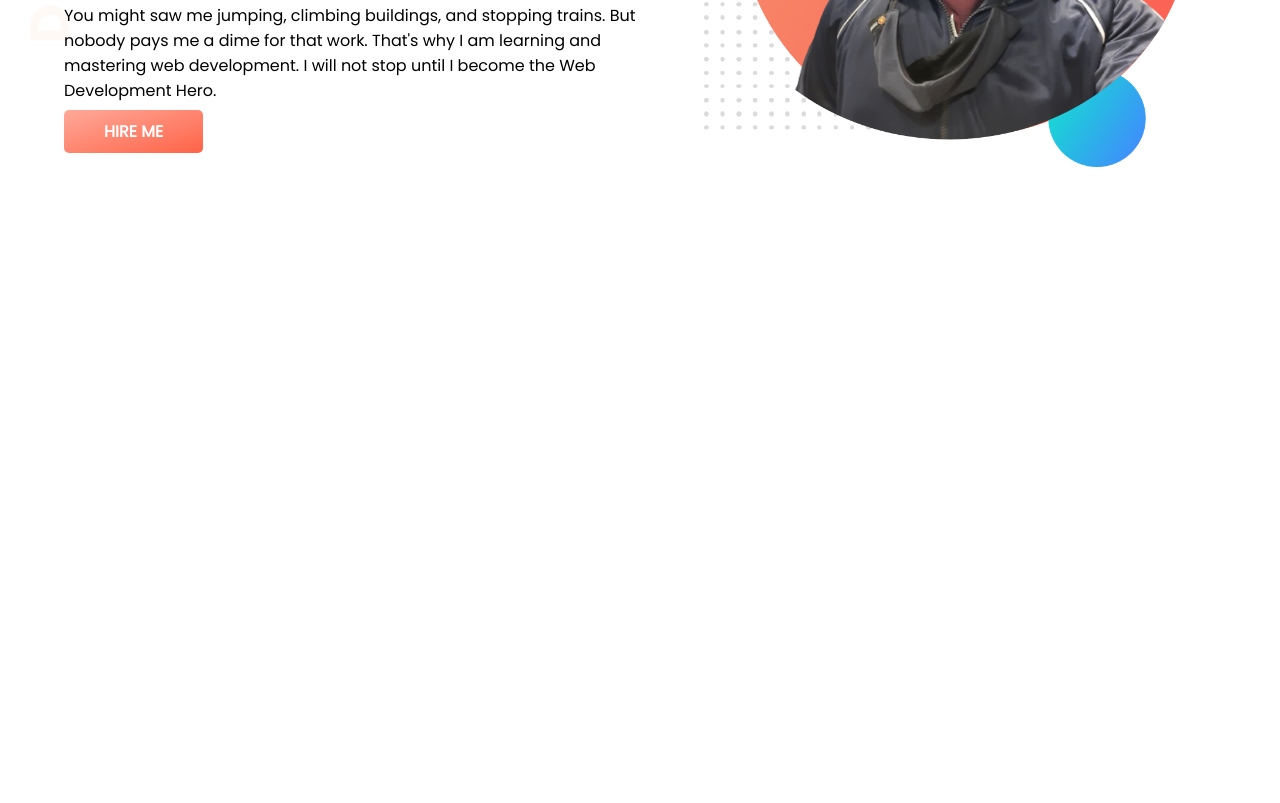
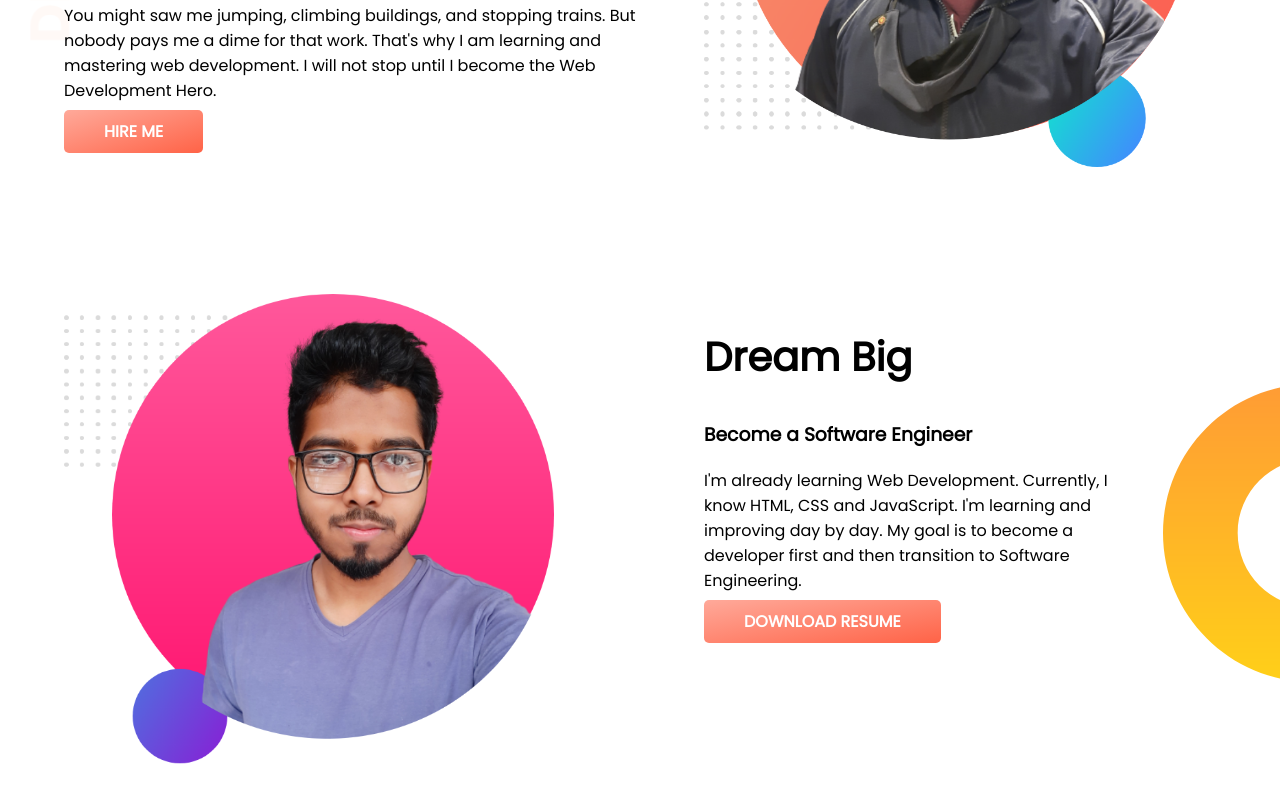
Before and after one commit to rakib099/developer-portfolio2, a plain HTML site: page index.html in a window 1280 px wide. Shown: the part 319-1122 px from the top of the page. Before the commit the page ends 800 px from the top, so only its background shows below. Drawn offline with Linux system fonts and the light colour scheme.

Commit message:
dream-big section added

```diff
--- a/index.html
+++ b/index.html
@@ -15,6 +15,7 @@
 </head>
 
 <body>
+    <!-- Top Section -->
     <section class="top-banner">
         <div class="half-width">
             <h1>Welcome to</h1>
@@ -29,6 +30,20 @@
             <img src="images/my-pic-with-bg.png" alt="">
         </div>
     </section>
+
+    <!-- Second Section -->
+    <section class="dream-big">
+        <div class="half-width">
+            <img src="images/dream-big.png" alt="">
+        </div>
+
+        <div class="half-width">
+            <h2>Dream Big</h2>
+            <h3>Become a Software Engineer</h3>
+            <p class="dream-text">I'm already learning Web Development. Currently, I know HTML, CSS and JavaScript. I'm learning and improving day by day. My goal is to become a developer first and then transition to Software Engineering.</p>
+            <a class="link-button" target="_blank" href="https://drive.google.com/file/d/1QFiJQmqrsUi_YLAJvW9C0Vk6M6dO3tPs/view?usp=sharing">DOWNLOAD RESUME</a>
+        </div>
+    </section>
 </body>
 
 </html>
--- a/style.css
+++ b/style.css
@@ -5,11 +5,15 @@ body {
 h1 {
     font-size: 50px;
 }
+h2 {
+    font-size: 40px;
+}
 .orange-color {
     color: orange;
 }
 section {
     display: flex;
+    margin-bottom: 120px;
 }
 .half-width {
     width: 50%;
@@ -30,3 +34,14 @@ section {
     background-image: url(images/top-banner.png);
     background-repeat: no-repeat;
 }
+.dream-big {
+    background-image: url(images/dream-bg.png);
+    background-repeat: no-repeat;
+    background-position: right;
+}
+
+/* .dream-text is my contribution */
+.dream-text {
+    padding-right: 130px;
+    /* text-align: justify; */
+}
```
Also changed, not shown: images/dream-big.png (added).
